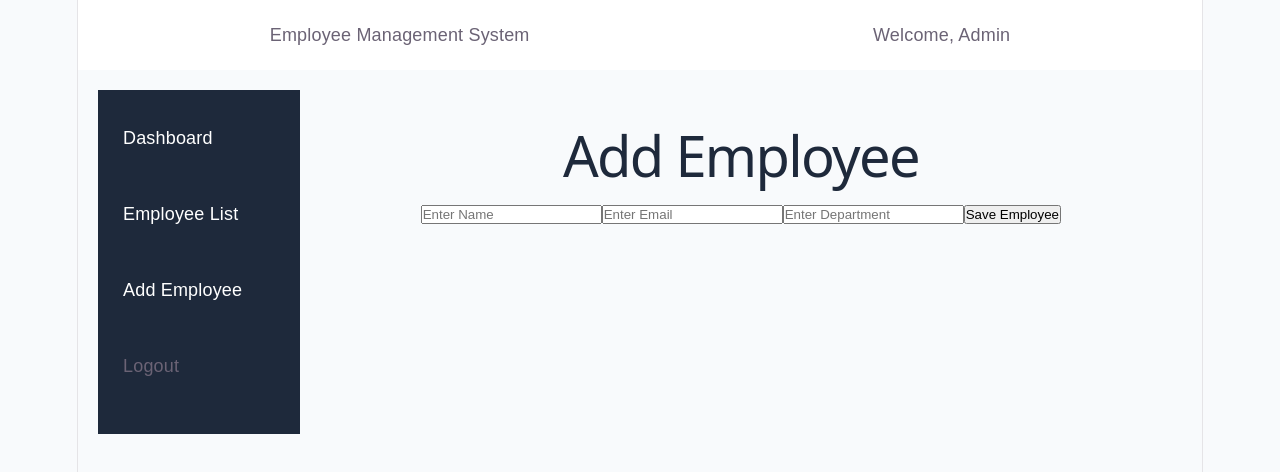
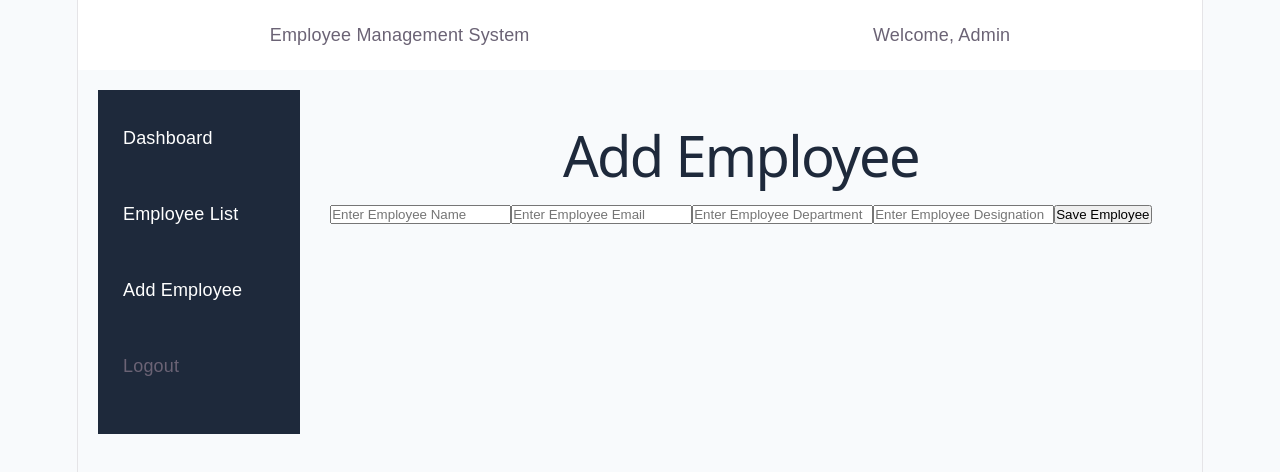
Before and after one commit to shubasini-shuba/employee-management-system, a React (Vite) app: page /add-employee in a window 1280 px wide. Shown: the top 472 px of the page. Built offline with nearby package versions, Linux system fonts and the light colour scheme.

Commit message:
Addemployee funcnality added

```diff
--- a/src/pages/AddEmployee.jsx
+++ b/src/pages/AddEmployee.jsx
@@ -1,24 +1,31 @@
 import Layout from "../components/layout/layout";
 import { useState } from "react";
 function AddEmployee() {
-  const [name, setName] = useState("");
-  const [email, setEmail] = useState("");
-  const [department, setDepartment] = useState("");
-  const handleSave =()=> {
-    console.log(name);
-    console.log(email);
-    console.log(department);
+  const [employee, setEmployee] = useState({
+    name:"",
+    email:"",
+    department:"",
+    designation:""
+  });
+  const handleChange = (e)=>{
+    setEmployee({
+      ...employee,[e.target.name]:e.target.value
+    });
+  };
+  const handleSubmit =(e)=> {
+    e.preventDefault();
+    console.log(employee);
   }
-
   return (
     <Layout>
-      <div>
+      <form onSubmit={handleSubmit}>
         <h1>Add Employee</h1>
-        <input type="text" placeholder="Enter Name" value={name} onChange={(e)=> setName(e.target.value)}/>
-        <input type="text" placeholder="Enter Email" value={email} onChange={(e)=> setEmail(e.target.value)}/>
-        <input type="text" placeholder="Enter Department" value={department} onChange={(e)=> setDepartment(e.target.value)}/>
-        <button onClick={handleSave}>Save Employee</button>
-      </div>
+        <input type="text" name= "name" placeholder="Enter Employee Name" value={employee.name} onChange={handleChange}/>
+        <input type="text" name="email" placeholder="Enter Employee Email" value={employee.email} onChange={handleChange}/>
+        <input type="text" name="department" placeholder="Enter Employee Department" value={employee.department} onChange={handleChange}/>
+        <input type="text" name="designation" placeholder="Enter Employee Designation" value={employee.designation} onChange={handleChange}/>
+        <button type="submit">Save Employee</button>
+      </form>
     </Layout>
   )
 }
```
